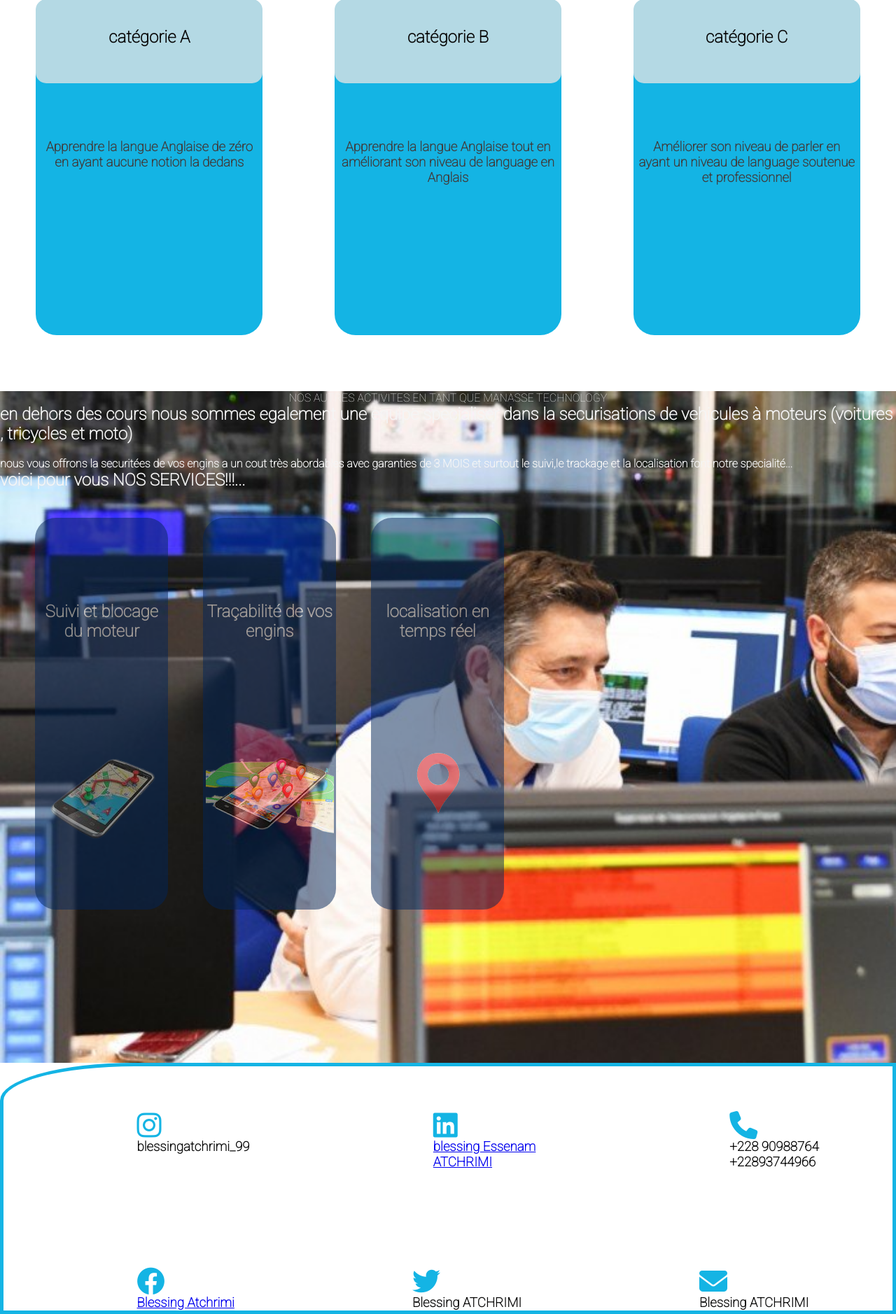
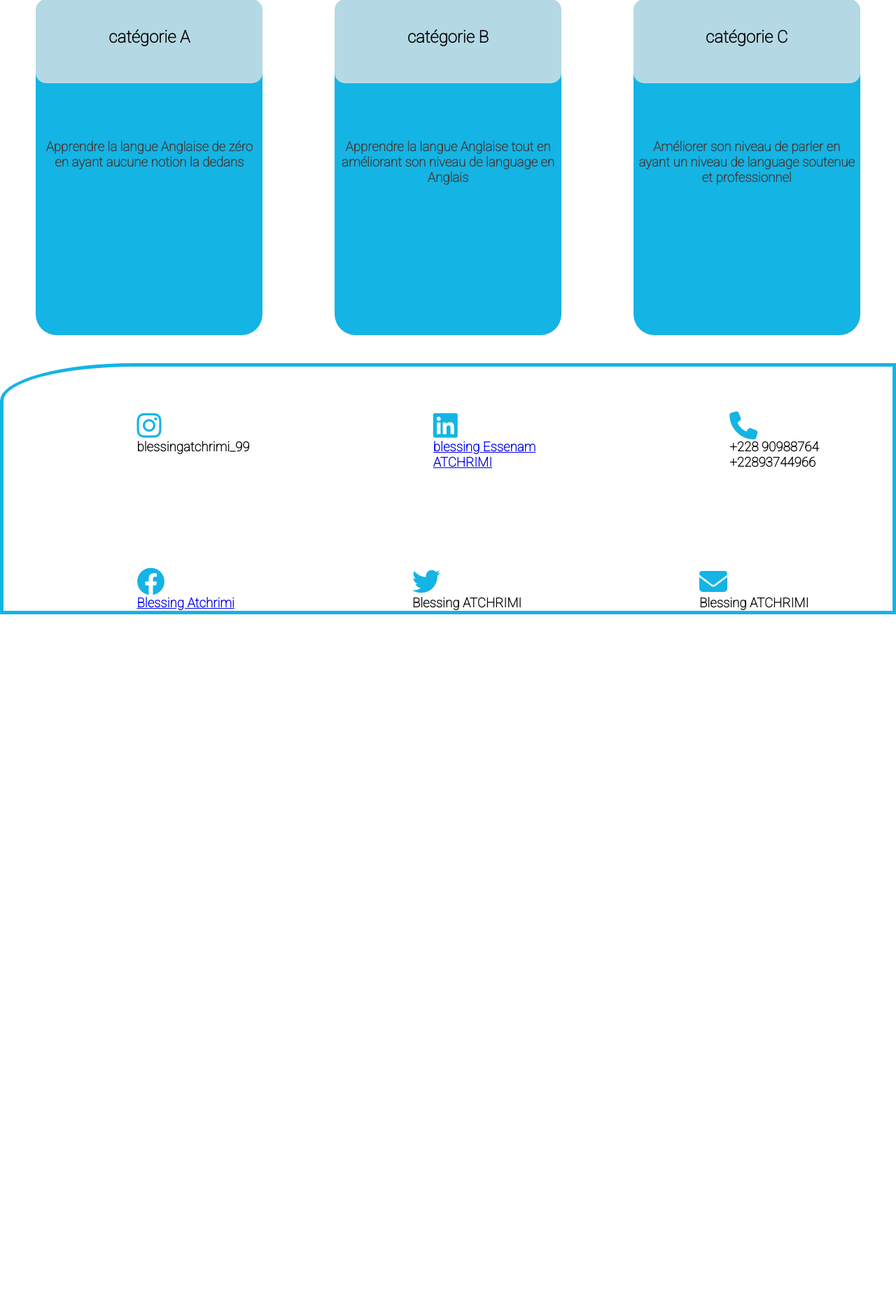
Before and after one commit to BLESSING29/PROJET_chef_oeuvre, a PHP site: page /cours.html in a window 1280 px wide. Shown: the part 3037-4915 px from the top of the page at 70% size. After the commit the page ends 3915 px from the top, so only its background shows below. Run offline with PHP 8.4, Linux system fonts and the light colour scheme.

Commit message:
mon nouveau mise a jour

```diff
--- a/cours.html
+++ b/cours.html
@@ -101,22 +101,22 @@
 </div>
     </div>
   </section>
-  <section class="apres">
-    <header>NOS AUTRES ACTIVITES EN TANT QUE MANASSE TECHNOLOGY</header>
-    <p> <h1> en dehors des cours nous sommes egalement une equipe specialiser dans la securisations de vehicules à moteurs (voitures , tricycles et moto)</h1> <br>
-      <strong> nous vous offrons la securitées de vos engins a un cout très abordables avec garanties de 3 MOIS et surtout le suivi,le trackage et la localisation font notre specialité...</strong></p>
-               <h1> voici pour vous NOS SERVICES!!!...</h1>
-               <div class="apres-fin">
-                <div class="fin"> <h2>Suivi et blocage du moteur</h2>
-                  <img src="image/images__2_-removebg-preview.png" alt="">
-                 </div>
-                <div class="fin"><h2>Traçabilité de vos engins</h2>
-                <img src="image/images-removebg-preview (1).png" alt="">
+  <!-- <section class="apres"> -->
+    <!-- <header>NOS AUTRES ACTIVITES EN TANT QUE MANASSE TECHNOLOGY</header> -->
+    <!-- <p> <h1> en dehors des cours nous sommes egalement une equipe specialiser dans la securisations de vehicules à moteurs (voitures , tricycles et moto)</h1> <br> -->
+      <!-- <strong> nous vous offrons la securitées de vos engins a un cout très abordables avec garanties de 3 MOIS et surtout le suivi,le trackage et la localisation font notre specialité...</strong></p> -->
+               <!-- <h1> voici pour vous NOS SERVICES!!!...</h1> -->
+               <!-- <div class="apres-fin"> -->
+                <!-- <div class="fin"> <h2>Suivi et blocage du moteur</h2> -->
+                  <!-- <img src="image/images__2_-removebg-preview.png" alt=""> -->
+                 <!-- </div> -->
+                <!-- <div class="fin"><h2>Traçabilité de vos engins</h2> -->
+                <!-- <img src="image/images-removebg-preview (1).png" alt=""> -->
                 </div>
-                <div class="fin"> <h2>localisation en temps réel</h2>
-                  <img src="image/images-removebg-preview.png" alt="">
+                <!-- <div class="fin"> <h2>localisation en temps réel</h2> -->
+                  <!-- <img src="image/images-removebg-preview.png" alt=""> -->
                 </div>
-               </div>
+               <!-- </div> -->
  </section>
 
 </section>
--- a/premier.html
+++ b/premier.html
@@ -25,14 +25,14 @@
     </ul>
   </nav>
   <div id="header">
-    <div class="container">
+    <!-- <div class="container"> -->
 
       <div class="header-text">
         <p>MANASSE TECHNOLOGY</p>
         <h1>Salut; nous sommes <span> MANASSE Technology</span> <br> depuis le TOGO ,bienvenue sur notre plate-forme. <br>
           NOUS vous offrons des cours pouvant ameliorer votre niveau de connaissance professionnelle </h1>
       </div>
-    </div>
+    <!-- </div> -->
   </div>
   <section class="container-text">
     <div class="container-textone"></div>
--- a/style.css
+++ b/style.css
@@ -12,10 +12,11 @@ body{
 }
 #header{
     width: 100%;
-    height: 120vh;
+    height: 100vh;
     background-image: url("image/mimi-thian-BYGLQ32Wjx8-unsplash.jpg");
     background-size: cover;
     background-position: center;
+
 }
 
 nav{
@@ -76,7 +77,7 @@ nav ul li a:hover:after{
     color:  #14b4e4;
 }
 .container-text{
-    margin-top: 0;
+    margin-top: vh;
     display: flex;
     flex-wrap: wrap;
     margin-bottom: 10%;
@@ -86,9 +87,12 @@ nav ul li a:hover:after{
 .container-textone{
     background-image: url("image/cours5.png");
     background-position: center;
-    background-size: cover;
+    background-size:cover ;
+
+margin-left: 15px;
     width: 50%;
     justify-content: right;
+
 
 }
 .container-texttwo{
@@ -122,7 +126,11 @@ nav ul li a:hover:after{
     color: aliceblue;
 
 }
+.footer-text{
+   /* margin-top: 20px; */
+}
 .footer h1{
+   /* margin-top: 25px; */
     color:  #14b4e4;
 
     margin-left: 30%;
```
